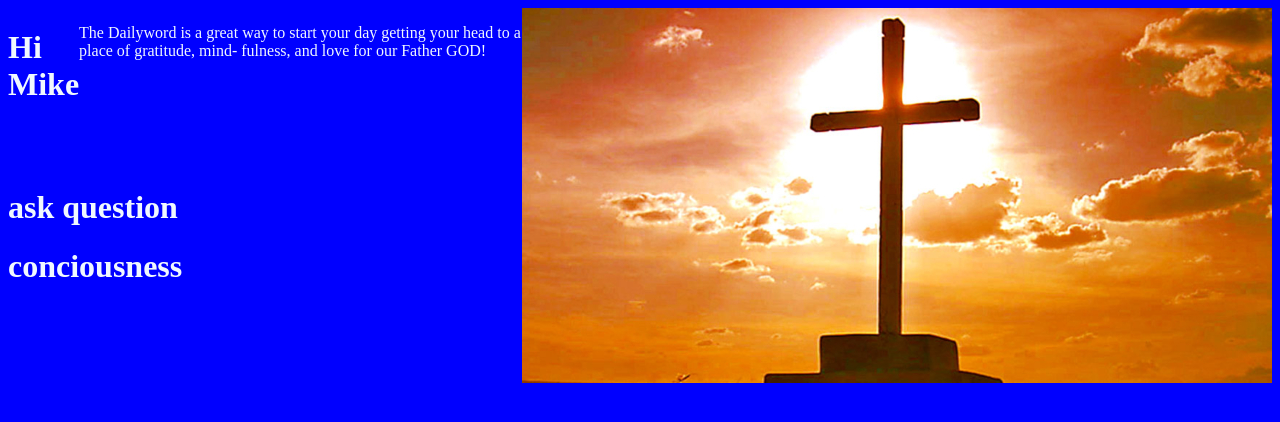
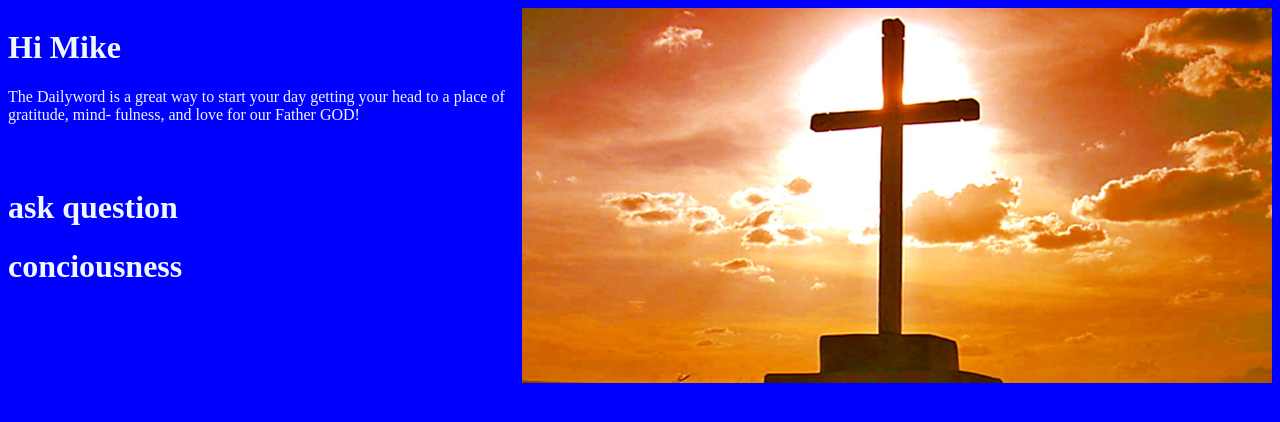
Before and after one commit to Praetz/The-Daily-Word, a plain HTML site: page index.html in a window 1280 px wide. Drawn offline with Linux system fonts and the light colour scheme.

Commit message:
Update index.html

```diff
--- a/index.html
+++ b/index.html
@@ -16,11 +16,13 @@
 
 <body>
     <header class="header-container">
-        <h1>Hi Mike</h1>
-        <P> The Dailyword is a great way to start your day
-            getting your head to a place of gratitude, mind-
-            fulness, and love for our Father GOD!
-        </P>
+        <div class="header-div">
+            <h1>Hi Mike</h1>
+            <P> The Dailyword is a great way to start your day
+                getting your head to a place of gratitude, mind-
+                fulness, and love for our Father GOD!
+            </P>
+        </div>
         <img class="img" src="./css/images/A-Christian-cross-by-Waiting-For-The-Word-750x375.jpg" alt="picture">
     </header>
     <main class="main-container">
```
